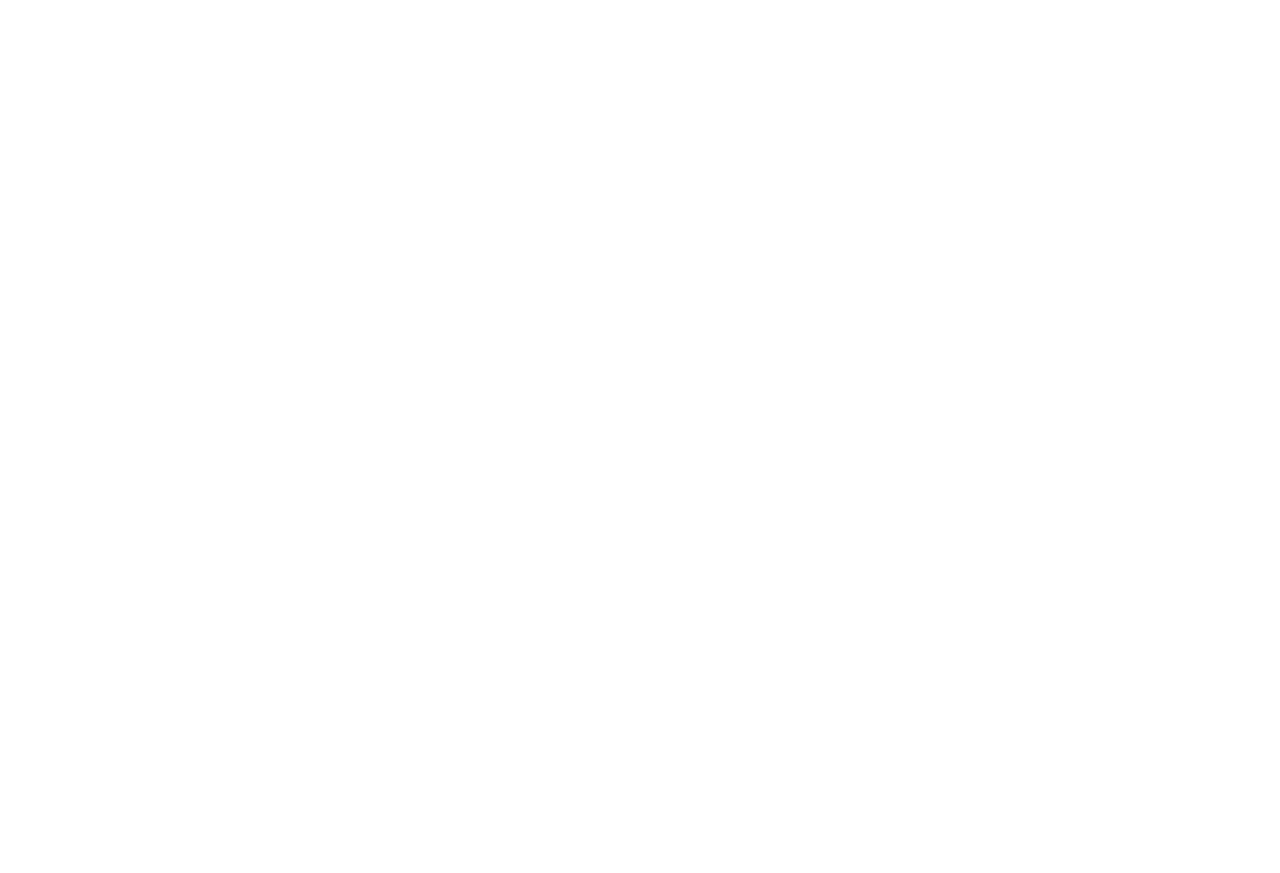
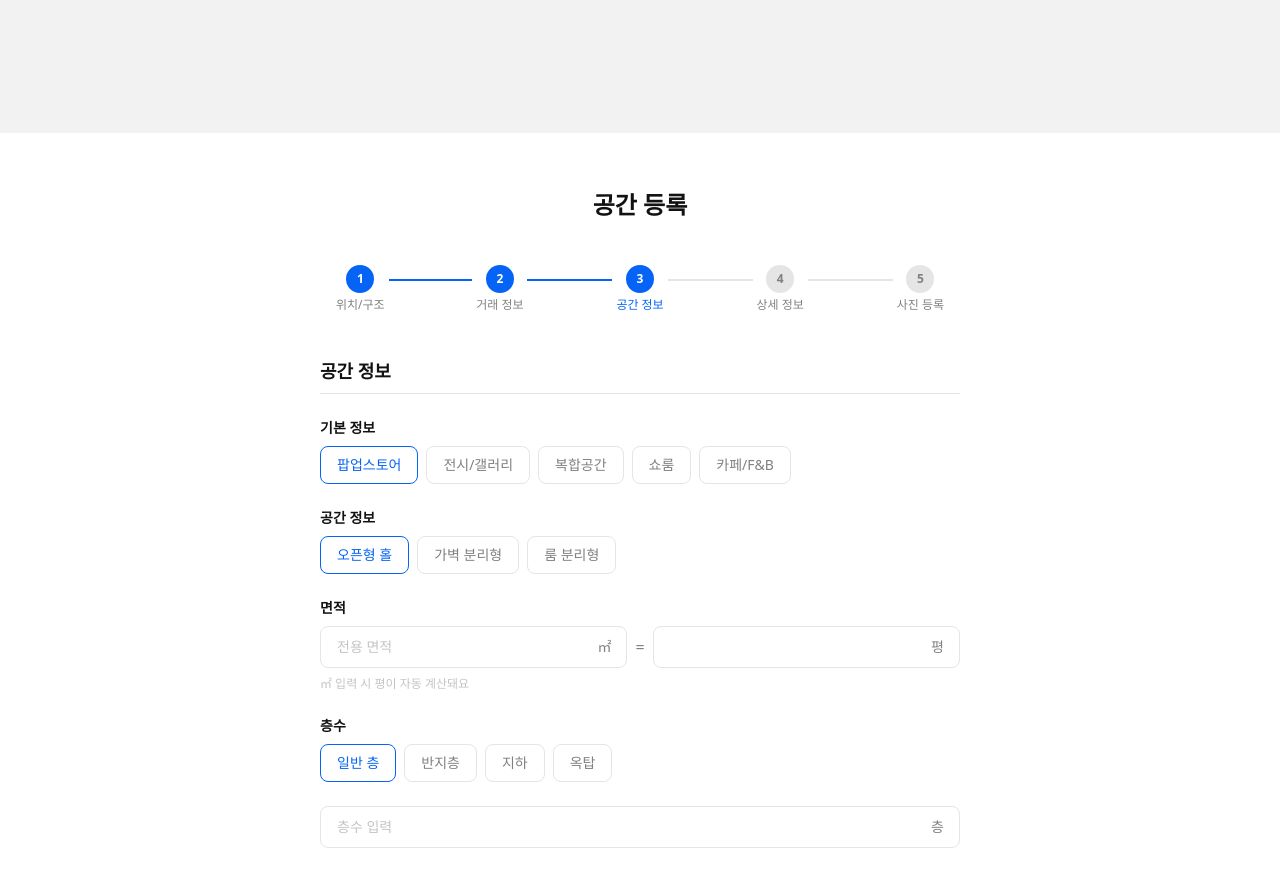
Before and after one commit to UMC-POP-IT/Pop-It-FE, a React (Vite) app: page /host/register/step3 in a window 1280 px wide. Before the commit this address had no page. Shown: the part 224-1097 px from the top of the page. Before the commit the page ends 800 px from the top, so only its background shows below. Built offline with nearby package versions, Linux system fonts and the light colour scheme.

Commit message:
feat: 공간 등록 Step3 시설정보 UI 구현 (#19)

```diff
--- a/src/app/router.tsx
+++ b/src/app/router.tsx
@@ -19,6 +19,7 @@ import { MyReservationPage } from "@/features/guest-explore/pages/MyReservationP
 
 // 3번 팀원 (사라 - 공간등록)
 import { RegisterStep1 } from "@/features/host-register/pages/RegisterStep1";
+import { RegisterStep3 } from "@/features/host-register/pages/RegisterStep3";
 
 // 4번 팀원 (챈 - 내공간관리/예약관리/로그인)
 // import { MySpacePage } from "@/features/host-manage/pages/MySpacePage"
@@ -62,6 +63,7 @@ export const router = createBrowserRouter([
 
       // 3번 팀원 - 공간등록
       { path: "/host/register", element: <RegisterStep1 /> },
+      { path: "/host/register/step3", element: <RegisterStep3 /> },
 
       // 4번 팀원 - 내공간관리/예약관리
       { path: "/host/spaces", element: <div>내공간 - 4번</div> },
--- /dev/null
+++ b/src/features/host-register/pages/RegisterStep3.tsx
@@ -0,0 +1,157 @@
+import StepIndicator from "@/shared/components/StepIndicator";
+import Input from "@/shared/components/Input";
+import Button from "@/shared/components/Button";
+
+// 5단계 진행바 라벨
+const STEPS = ["위치/구조", "거래 정보", "공간 정보", "상세 정보", "사진 등록"];
+
+// 칩 그룹 선택지
+const USAGE_OPTIONS = ["팝업스토어", "전시/갤러리", "복합공간", "쇼룸", "카페/F&B"]; // 기본 정보(택1)
+const STRUCTURE_OPTIONS = ["오픈형 홀", "가벽 분리형", "룸 분리형"]; // 공간 구조(택1)
+const FLOOR_TYPE_OPTIONS = ["일반 층", "반지층", "지하", "옥탑"]; // 층수 유형(택1)
+const HEATING_OPTIONS = [
+  "개별 난방",
+  "중앙 난방",
+  "지역 난방",
+  "벽걸이 에어컨",
+  "스탠드 에어컨",
+  "천장 에어컨",
+]; // 냉난방(다중)
+const SECURITY_OPTIONS = [
+  "현관 보안",
+  "CCTV",
+  "방범창",
+  "카드키",
+  "자체 경비원",
+  "사설 경비",
+]; // 보안(다중)
+const ETC_OPTIONS = ["화재 경보기", "소화기", "WIFI", "화장실"]; // 기타(다중)
+
+export const RegisterStep3 = () => {
+  return (
+    <div className="mx-auto flex w-full max-w-2xl flex-col gap-8 px-4 py-6">
+      {/* 페이지 제목 (가운데) */}
+      <h1 className="text-text-primary text-center text-2xl font-bold">
+        공간 등록
+      </h1>
+
+      {/* 상단 진행바 — 2 = 세 번째 단계(공간 정보) */}
+      <StepIndicator steps={STEPS} currentStep={2} />
+
+      {/* 섹션: 공간 정보 */}
+      <div className="flex flex-col gap-6">
+        <h2 className="text-text-primary border-border border-b pb-2 text-lg font-bold">
+          공간 정보
+        </h2>
+
+        {/* 기본 정보 / 공간 구조 (택1) */}
+        <ChipGroup label="기본 정보" options={USAGE_OPTIONS} selected={["팝업스토어"]} />
+        <ChipGroup
+          label="공간 정보"
+          options={STRUCTURE_OPTIONS}
+          selected={["오픈형 홀"]}
+        />
+
+        {/* 면적 — ㎡ = 평 (자동 환산은 이후 로직) */}
+        <div className="flex flex-col gap-2">
+          <span className="text-text-primary text-sm font-bold">면적</span>
+          <div className="flex items-center gap-2">
+            <div className="relative flex-1">
+              <Input type="number" placeholder="전용 면적" />
+              <span className="text-text-secondary pointer-events-none absolute top-1/2 right-4 -translate-y-1/2 text-sm">
+                ㎡
+              </span>
+            </div>
+            <span className="text-text-secondary">=</span>
+            <div className="relative flex-1">
+              <Input type="number" />
+              <span className="text-text-secondary pointer-events-none absolute top-1/2 right-4 -translate-y-1/2 text-sm">
+                평
+              </span>
+            </div>
+          </div>
+          <span className="text-text-disabled text-xs">
+            ㎡ 입력 시 평이 자동 계산돼요
+          </span>
+        </div>
+
+        {/* 층수 유형(택1) + 상세 층수 입력 */}
+        <ChipGroup
+          label="층수"
+          options={FLOOR_TYPE_OPTIONS}
+          selected={["일반 층"]}
+        />
+        <div className="relative">
+          <Input type="number" placeholder="층수 입력" />
+          <span className="text-text-secondary pointer-events-none absolute top-1/2 right-4 -translate-y-1/2 text-sm">
+            층
+          </span>
+        </div>
+
+        {/* 주차 — 주차 가능 / 주차 불가능 (택1)
+            ⚠️ 피그마 '주차 가능' 칩에 날짜(2026.06.24)가 들어가 있음 → 의도인지 디자인 확인 필요.
+            일단 데이터 모델(hasParking boolean) 기준 가능/불가 칩으로 구현 */}
+        <ChipGroup
+          label="주차"
+          options={["주차 가능", "주차 불가능"]}
+          selected={["주차 가능"]}
+        />
+
+        {/* 시설 정보 (다중 선택) */}
+        <span className="text-text-primary text-sm font-bold">시설 정보</span>
+        <ChipGroup
+          label="냉난방"
+          options={HEATING_OPTIONS}
+          selected={["개별 난방"]}
+        />
+        <ChipGroup label="보안" options={SECURITY_OPTIONS} selected={["현관 보안"]} />
+        <ChipGroup label="기타" options={ETC_OPTIONS} selected={["화재 경보기"]} />
+      </div>
+
+      {/* 이전 / 다음으로 (다음으로는 초기 비활성) */}
+      <div className="flex justify-end gap-2">
+        <Button variant="outline" size="md">
+          이전
+        </Button>
+        <Button variant="primary" size="md" disabled>
+          다음으로
+        </Button>
+      </div>
+    </div>
+  );
+};
+
+// 칩 그룹 (선택 버튼 묶음)
+// 공통 Chip 컴포넌트 없어 임시 로컬 구현 → 챈(4번)과 협의 예정
+// 정적: selected로 선택 상태만 표시. 실제 선택/해제 로직은 이후 RHF로 연결
+const ChipGroup = ({
+  label,
+  options,
+  selected,
+}: {
+  label: string;
+  options: string[];
+  selected: string[];
+}) => (
+  <div className="flex flex-col gap-2">
+    <span className="text-text-primary text-sm font-bold">{label}</span>
+    <div className="flex flex-wrap gap-2">
+      {options.map((option) => {
+        const isSelected = selected.includes(option);
+        return (
+          <button
+            key={option}
+            type="button"
+            className={`rounded-lg border px-4 py-2 text-sm transition-colors ${
+              isSelected
+                ? "border-primary text-primary font-medium"
+                : "border-border text-text-secondary"
+            }`}
+          >
+            {option}
+          </button>
+        );
+      })}
+    </div>
+  </div>
+);
```
